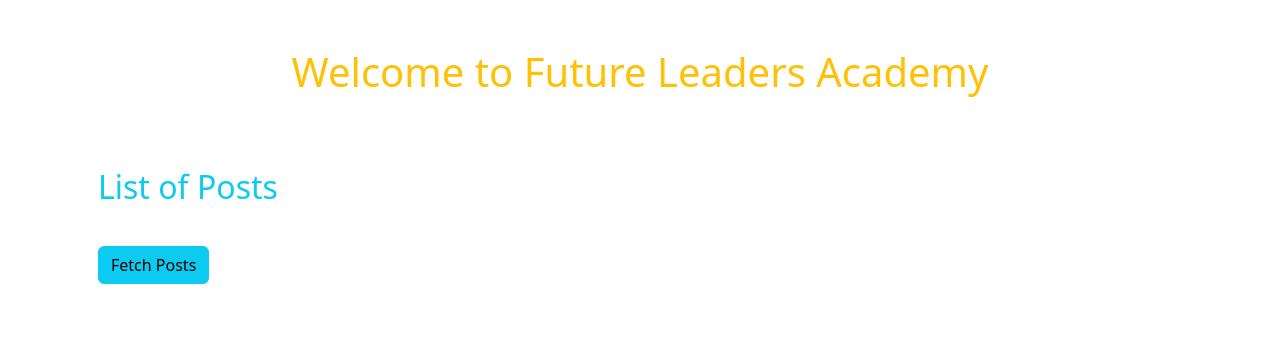
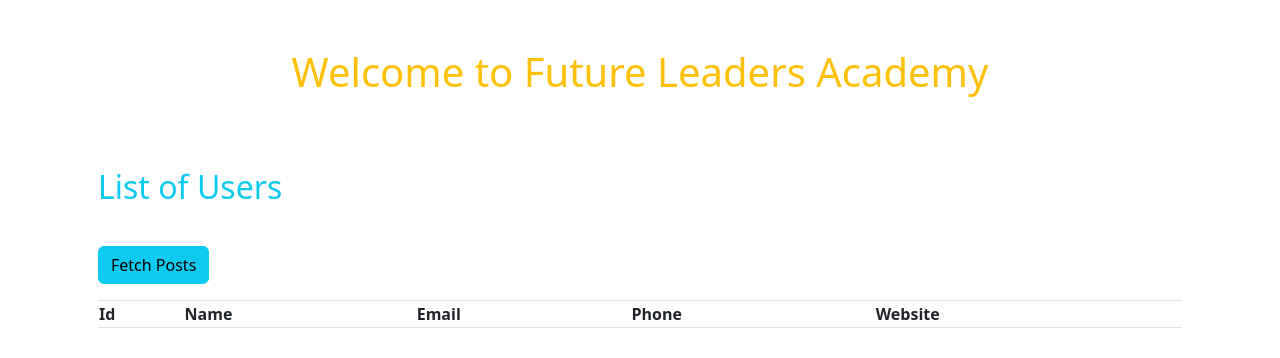
Before and after one commit to mohammedaeraf/react-batch6, a React (Vite) app in the folder my-app/: page / in a window 1280 px wide. Shown: the top 358 px of the page. Built offline with nearby package versions, Linux system fonts and the light colour scheme.

Commit message:
Displaying API data in a Table

```diff
--- a/my-app/src/App.tsx
+++ b/my-app/src/App.tsx
@@ -1,6 +1,4 @@
-import PostsList from "./PostsList";
-
-
+import UsersTable from "./UsersTable";
 
 function App() {
   return (
@@ -8,7 +6,7 @@ function App() {
       <h1 className="text-warning text-center py-5">
         Welcome to Future Leaders Academy
       </h1>
-      <PostsList></PostsList>
+      <UsersTable></UsersTable>
     </div>
   );
 }
--- /dev/null
+++ b/my-app/src/UsersTable.tsx
@@ -0,0 +1,57 @@
+import { useState } from "react";
+
+// Define the shape of a post object returned by the API.
+// Using a TypeScript type helps catch errors when working with posts.
+type User = {
+  id: number;
+  name: string;
+  email: number;
+  phone: string;
+  website: string;
+};
+
+function UsersTable() {
+  // State to store the list of posts fetched from the API.
+  const [users, setUsers] = useState<User[]>([]);
+
+  // Async function to fetch posts when the button is clicked.
+  let fetchUsers = async () => {
+    // Call the JSONPlaceholder API for fake post data.
+    let response = await fetch("https://jsonplaceholder.typicode.com/users");
+
+    // Parse the response body as JSON.
+    let usersData = await response.json();
+
+    // Update state so the component re-renders with the fetched posts.
+    setUsers(usersData);
+  };
+
+  return (
+    <div className="p-3">
+      <h2 className="mb-4 text-info">List of Users</h2>
+      <button className="btn btn-info my-3" onClick={fetchUsers}>
+        Fetch Posts
+      </button>
+      <table className="table table-bordered table-striped table-hover">
+        <tr>
+          <th>Id</th>
+          <th>Name</th>
+          <th>Email</th>
+          <th>Phone</th>
+          <th>Website</th>
+        </tr>
+        {users.map((user) => (
+          <tr key={user.id}>
+            <td>{user.id}</td>
+            <td>{user.name}</td>
+            <td>{user.email}</td>
+            <td>{user.phone}</td>
+            <td>{user.website}</td>
+          </tr>
+        ))}
+      </table>
+    </div>
+  );
+}
+
+export default UsersTable;
```
Also changed, not shown: my-app/src/PostsTable.tsx (added, +54 -0 lines).
